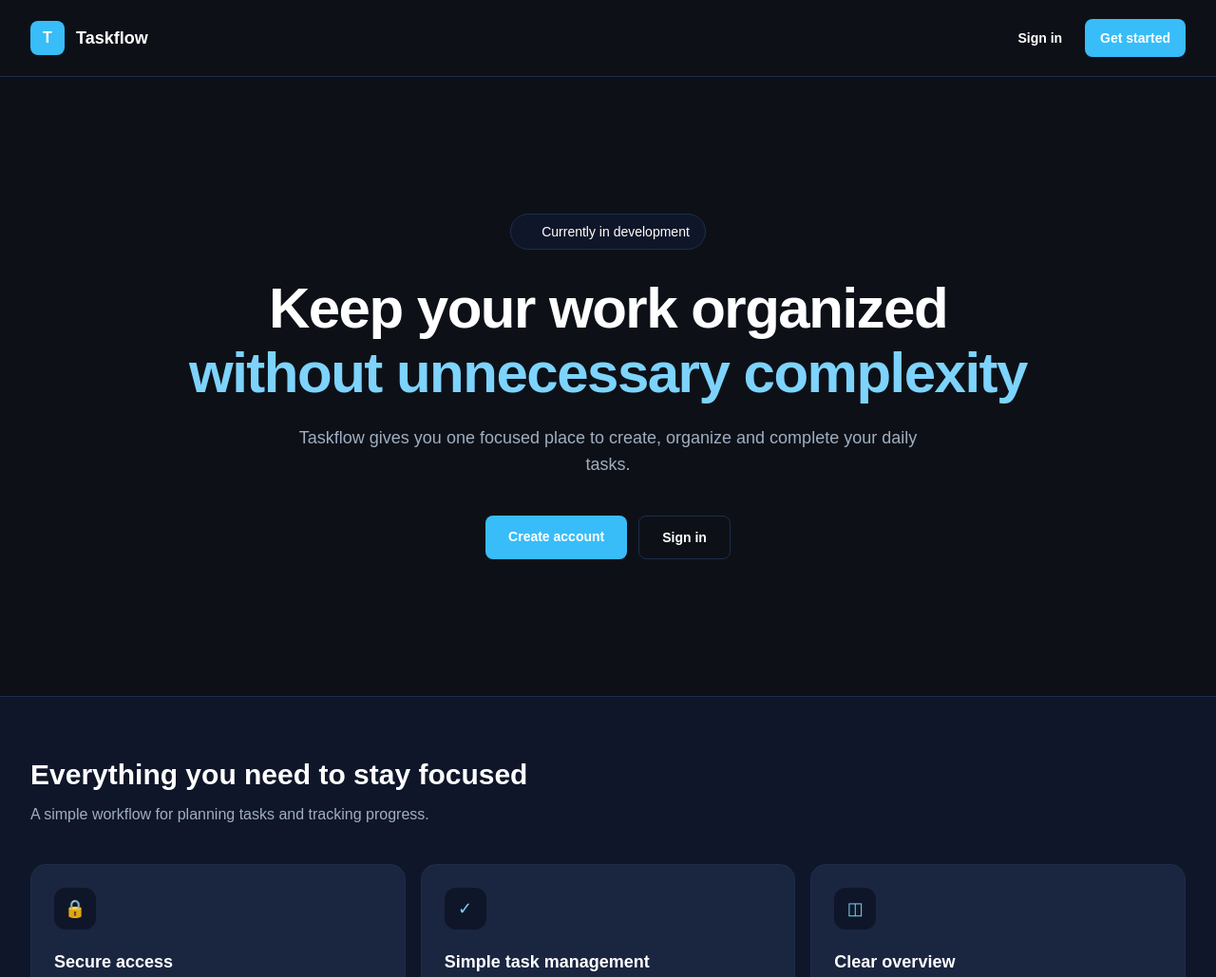
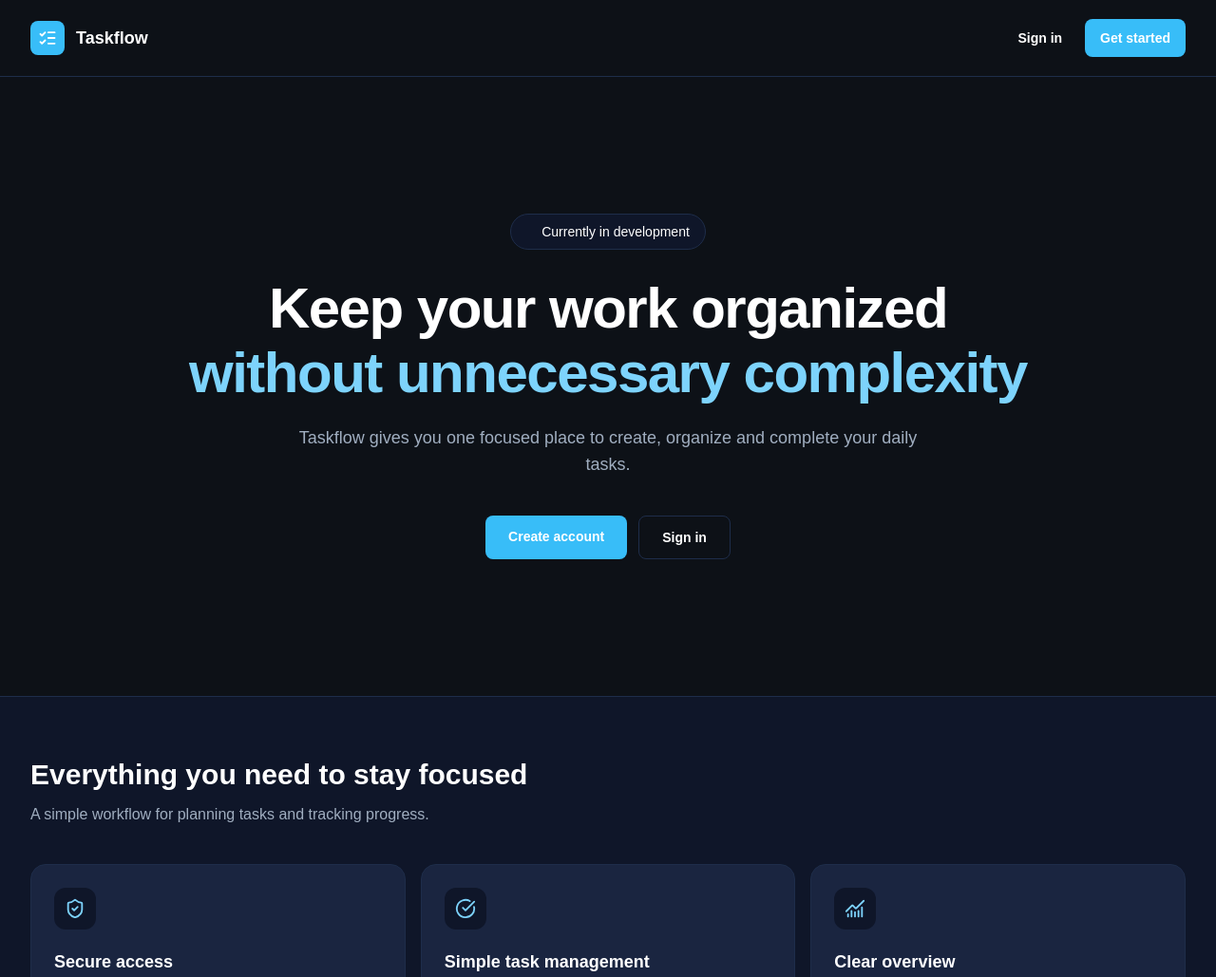
Before and after one commit to lina98st/taskflow, a Next.js app: page / in a window 1280 px wide. Shown: the top 1029 px of the page at 95% size. Built offline with nearby package versions, Linux system fonts and the light colour scheme.

Commit message:
style: add shared logo and lucide icons

```diff
--- a/app/dashboard/layout.tsx
+++ b/app/dashboard/layout.tsx
@@ -1,41 +1,59 @@
+import Link from "next/link";
+import { CirclePlus, LayoutDashboard, ListTodo } from "lucide-react";
+import Logo from "@/components/Logo";
+
+const navigation = [
+  {
+    href: "/dashboard",
+    label: "Dashboard",
+    icon: LayoutDashboard,
+  },
+  {
+    href: "/dashboard/tasks",
+    label: "Tasks",
+    icon: ListTodo,
+  },
+  {
+    href: "/dashboard/tasks/new",
+    label: "New task",
+    icon: CirclePlus,
+  },
+];
+
 export default function DashboardLayout({
   children,
-}: {
+}: Readonly<{
   children: React.ReactNode;
-}) {
+}>) {
   return (
-    <div className="min-h-screen bg-[#0f1629] flex">
-      {/* Sidebar */}
-      <aside className="w-56 bg-[#0d1829] border-r border-[#1e2d4a] min-h-screen flex flex-col p-4">
-        <div className="flex items-center gap-2 mb-8">
-          <div className="w-7 h-7 flex rounded-md items-center justify-center text-white text-sm bg-[#38bdf8]">
-            T
-          </div>
-          <div className="font-medium text-[#e8eaf6]">Taskflow</div>
+    <div className="min-h-screen bg-[var(--bg-base)] text-[var(--text-primary)] lg:flex">
+      <aside className="border-b border-[var(--border)] bg-[var(--bg-surface)] p-4 lg:min-h-screen lg:w-64 lg:border-r lg:border-b-0">
+        <div className="mb-6">
+          <Logo href="/dashboard" />
         </div>
-        <nav className="flex flex-col gap-1">
-          <a
-            href="/dashboard"
-            className="flex items-center gap-3 px-3 py-2 rounded-lg text-sm text-[#a0aec0] hover:text-[#e8eaf6] hover:bg-[#1a2540]"
-          >
-            Dashboard
-          </a>
-          <a
-            href="/dashboard/tasks"
-            className="flex items-center gap-3 px-3 py-2 rounded-lg text-sm text-[#a0aec0] hover:text-[#e8eaf6] hover:bg-[#1a2540]"
-          >
-            Tasks
-          </a>
-          <a
-            href="/dashboard/tasks/new"
-            className="flex items-center gap-3 px-3 py-2 rounded-lg text-sm text-[#a0aec0] hover:text-[#e8eaf6] hover:bg-[#1a2540]"
-          >
-            New task
-          </a>
+
+        <nav aria-label="Dashboard navigation">
+          <ul className="flex gap-2 overflow-x-auto lg:flex-col">
+            {navigation.map((item) => {
+              const Icon = item.icon;
+
+              return (
+                <li key={item.href}>
+                  <Link
+                    href={item.href}
+                    className="flex items-center gap-3 rounded-lg px-4 py-2.5 text-sm font-medium text-white transition hover:bg-[var(--bg-card)]"
+                  >
+                    <Icon aria-hidden="true" size={18} strokeWidth={2} />
+                    {item.label}
+                  </Link>
+                </li>
+              );
+            })}
+          </ul>
         </nav>
       </aside>
-      {/* Main context */}
-      <main className="flex-1 p-8">{children}</main>
+
+      <main className="min-w-0 flex-1 p-5 sm:p-8 lg:p-10">{children}</main>
     </div>
   );
 }
--- a/app/page.tsx
+++ b/app/page.tsx
@@ -1,20 +1,22 @@
 import Link from "next/link";
+import { ChartNoAxesCombined, CircleCheckBig, ShieldCheck } from "lucide-react";
+import Logo from "@/components/Logo";
 
 const features = [
   {
     title: "Secure access",
     description: "Protected accounts and private user specific task data.",
-    icon: "🔒",
+    icon: ShieldCheck,
   },
   {
     title: "Simple task management",
     description: "Create, update, organize and complete your daily tasks.",
-    icon: "✓",
+    icon: CircleCheckBig,
   },
   {
     title: "Clear overview",
     description: "Track open and completed work from one dashboard.",
-    icon: "◫",
+    icon: ChartNoAxesCombined,
   },
 ];
 
@@ -23,17 +25,7 @@ export default function Home() {
     <main className="min-h-screen bg-[var(--bg-base)] text-white">
       <header className="border-b border-[var(--border)]">
         <div className="mx-auto flex max-w-7xl items-center justify-between px-5 py-5 sm:px-8">
-          <Link
-            href="/"
-            aria-label="Taskflow home"
-            className="flex items-center gap-3 rounded-lg"
-          >
-            <span className="flex h-9 w-9 items-center justify-center rounded-lg bg-[var(--accent)] font-semibold text-white">
-              T
-            </span>
-
-            <span className="text-lg font-semibold text-white">Taskflow</span>
-          </Link>
+          <Logo />
 
           <nav aria-label="Main navigation" className="flex items-center gap-3">
             <Link
@@ -110,16 +102,16 @@ export default function Home() {
           </div>
 
           <div className="grid gap-4 md:grid-cols-3">
-            {features.map((feature) => (
+            {features.map((feature) => {
+              const Icon = feature.icon;
+
+              return (
                 <article
                   key={feature.title}
                   className="rounded-2xl border border-[var(--border)] bg-[var(--bg-card)] p-6"
                 >
-                <div
-                  aria-hidden="true"
-                  className="mb-5 flex h-11 w-11 items-center justify-center rounded-xl bg-[var(--bg-surface)] text-lg text-[var(--accent-light)]"
-                >
-                  {feature.icon}
+                  <div className="mb-5 flex h-11 w-11 items-center justify-center rounded-xl bg-[var(--bg-surface)] text-[var(--accent-light)]">
+                    <Icon aria-hidden="true" size={22} strokeWidth={2} />
                   </div>
 
                   <h3 className="text-lg font-semibold text-white">
@@ -130,7 +122,8 @@ export default function Home() {
                     {feature.description}
                   </p>
                 </article>
-            ))}
+              );
+            })}
           </div>
         </div>
       </section>
--- /dev/null
+++ b/components/Logo.tsx
@@ -0,0 +1,22 @@
+import Link from "next/link";
+import { ListChecks } from "lucide-react";
+
+type LogoProps = {
+  href?: string;
+};
+
+export default function Logo({ href = "/" }: LogoProps) {
+  return (
+    <Link
+      href={href}
+      aria-label="Taskflow home"
+      className="flex w-fit items-center gap-3 rounded-lg"
+    >
+      <span className="flex h-9 w-9 items-center justify-center rounded-lg bg-[var(--accent)] text-white">
+        <ListChecks aria-hidden="true" size={20} strokeWidth={2.25} />
+      </span>
+
+      <span className="text-lg font-semibold text-white">Taskflow</span>
+    </Link>
+  );
+}
```
Lines whose indentation alone changed are shown as unchanged.
